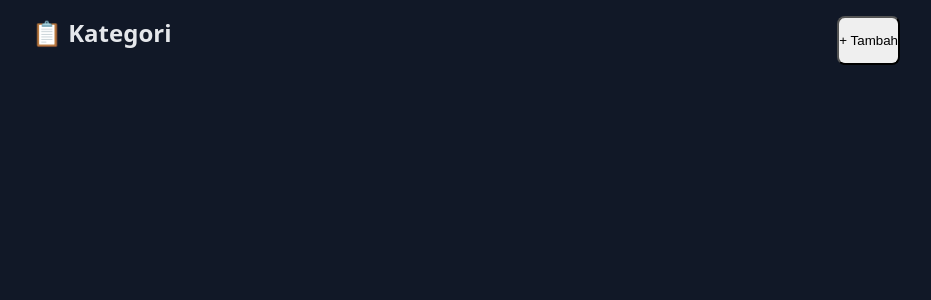
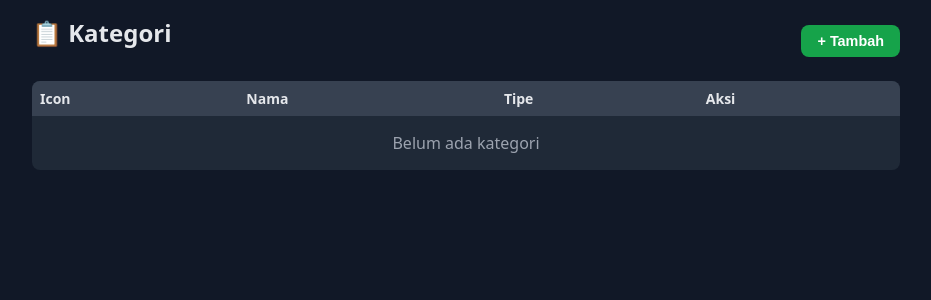
Before and after one commit to andiwahyu27/maskai, a Flask app: template web/templates/categories.html in a window 1280 px wide. Shown: the part 56-356 px from the top of the page, without its empty margins (174-1105 px from the left). Run offline with Flask 3, Linux system fonts and the light colour scheme; the template is opened without the code that fills it, so the values that code supplies are empty.

Commit message:
Redesign categories page with table matching transactions

```diff
--- a/web/templates/categories.html
+++ b/web/templates/categories.html
@@ -1,82 +1,71 @@
 {% extends "base.html" %}
 {% block content %}
 <div x-data="categoriesPage()" x-init="load()">
-  <div class="flex justify-between mb-4">
-    <h2 class="text-2xl font-bold">📋 Kategori</h2>
-    <button @click="openAdd()" class="bg-green-600 hover:bg-green-700 px-4 py-2 rounded transition">+ Tambah</button>
+  <div class="flex justify-between items-center mb4">
+    <h2>📋 Kategori</h2>
+    <button @click="openAdd()" class="btn btn-green" style="width:auto;padding:8px 16px">
+      + Tambah
+    </button>
   </div>
 
-  <div x-show="showForm" class="bg-gray-800 rounded p-4 mb-4">
-    <select x-model="form.type" class="bg-gray-700 border border-gray-600 rounded p-2 mb-2 w-full">
+  <div x-show="showForm" class="card mb4" style="border:1px solid #6366f1">
+    <div class="text-sm text-gray mb4" x-text="editId ? 'Edit Kategori' : 'Kategori Baru'"></div>
+    <div class="flex gap2" style="margin-bottom:8px">
+      <input x-model="form.icon" placeholder="Icon" class="input" style="width:60px;text-align:center;font-size:1.5rem" maxlength="2">
+      <select x-model="form.type" class="input" style="width:auto">
         <option value="E">💳 Pengeluaran</option>
         <option value="I">💰 Pemasukan</option>
       </select>
-    <input x-model="form.name" placeholder="Nama" class="bg-gray-700 border border-gray-600 rounded p-2 mb-2 w-full">
-    <input x-model="form.icon" placeholder="Icon emoji" class="bg-gray-700 border border-gray-600 rounded p-2 mb-2 w-full">
-    <button @click="save()" class="bg-blue-600 hover:bg-blue-700 px-4 py-2 rounded transition" x-text="editId ? 'Update' : 'Simpan'"></button>
-    <button @click="showForm=false;editId=null" class="bg-gray-600 hover:bg-gray-700 px-4 py-2 rounded ml-2 transition">Batal</button>
+    </div>
+    <input x-model="form.name" placeholder="Nama kategori" class="input">
+    <div class="flex gap2">
+      <button @click="save()" class="btn btn-blue" style="width:auto;padding:8px 24px" x-text="editId?'Update':'Simpan'"></button>
+      <button @click="showForm=false;editId=null" class="btn btn-gray" style="width:auto;padding:8px 24px">Batal</button>
+    </div>
   </div>
 
-  <div class="bg-gray-800 rounded">
+  <div class="card" style="overflow-x:auto;padding:0">
+    <table class="table w-full">
+      <thead>
+        <tr><th>Icon</th><th>Nama</th><th class="text-center">Tipe</th><th class="text-right">Aksi</th></tr>
+      </thead>
+      <tbody>
         <template x-for="c in cats" :key="c.id">
-      <div class="flex justify-between items-center p-3 border-b border-gray-700">
-        <span><span x-text="c.icon"></span> <span x-text="c.name"></span> <span class="text-xs text-gray-500" x-text="c.type=='I'?'💰':'💳'"></span></span>
-        <span>
-          <button @click="editCat(c)" class="text-blue-400 hover:text-blue-300 mr-2">✏️</button>
-          <button @click="delCat(c.id)" class="text-red-400 hover:text-red-300">🗑</button>
-        </span>
+          <tr>
+            <td style="font-size:1.3rem" x-text="c.icon||'📦'"></td>
+            <td><span x-text="c.name" style="font-weight:500"></span></td>
+            <td class="text-center">
+              <span class="badge" :class="c.type=='I'?'badge-green':'badge-red'" x-text="c.type=='I'?'💰 Masuk':'💳 Keluar'"></span>
+            </td>
+            <td class="text-right">
+              <div class="flex gap2" style="justify-content:flex-end">
+                <button @click="editCat(c)" title="Edit"
+                  style="background:#1e3a5f;border:none;color:#60a5fa;cursor:pointer;padding:6px 10px;border-radius:6px;font-size:.8rem">
+                  ✏️ Edit
+                </button>
+                <button @click="delCat(c.id)" title="Hapus"
+                  style="background:#450a0a;border:none;color:#f87171;cursor:pointer;padding:6px 10px;border-radius:6px;font-size:.8rem">
+                  🗑 Hapus
+                </button>
               </div>
+            </td>
+          </tr>
         </template>
+      </tbody>
+    </table>
+    <div x-show="cats.length==0" class="text-center p4 text-gray">
+      Belum ada kategori
+    </div>
   </div>
 </div>
 
 <script>
-function categoriesPage() {
-  return {
-    cats: [],
-    showForm: false,
-    editId: null,
-    form: { name: '', type: 'E', icon: '📦' },
-
-    async load() {
-      try {
-        let r = await fetch('/api/categories');
-        this.cats = await r.json();
-      } catch(e) { console.error(e); }
-    },
-
-    openAdd() {
-      this.form = { name: '', type: 'E', icon: '📦' };
-      this.editId = null;
-      this.showForm = true;
-    },
-
-    editCat(c) {
-      this.form = { name: c.name, type: c.type, icon: c.icon };
-      this.editId = c.id;
-      this.showForm = true;
-    },
-
-    async save() {
-      let method = this.editId ? 'PUT' : 'POST';
-      let body = { ...this.form };
-      if (this.editId) body.id = this.editId;
-      await fetch('/api/categories', {
-        method: method,
-        headers: { 'Content-Type': 'application/json' },
-        body: JSON.stringify(body)
-      });
-      this.showForm = false;
-      this.editId = null;
-      await this.load();
-    },
-
-    async delCat(id) {
-      if (!confirm('Hapus kategori ini?')) return;
-      await fetch('/api/categories?id=' + id, { method: 'DELETE' });
-      await this.load();
-    }
-  }
-}
-</script>
+function categoriesPage(){return{
+  cats:[],showForm:false,editId:null,form:{name:'',type:'E',icon:'📦'},
+  async load(){let r=await fetch('/api/categories');this.cats=await r.json()},
+  openAdd(){this.form={name:'',type:'E',icon:'📦'};this.editId=null;this.showForm=true},
+  editCat(c){this.form={name:c.name,type:c.type,icon:c.icon};this.editId=c.id;this.showForm=true},
+  async save(){let m=this.editId?'PUT':'POST',b={...this.form};if(this.editId)b.id=this.editId;await fetch('/api/categories',{method:m,headers:{'Content-Type':'application/json'},body:JSON.stringify(b)});this.showForm=false;this.editId=null;await this.load()},
+  async delCat(id){if(!confirm('Hapus kategori ini?'))return;await fetch('/api/categories?id='+id,{method:'DELETE'});await this.load()}
+}}</script>
 {% endblock %}
```
Lines whose indentation alone changed are shown as unchanged.
